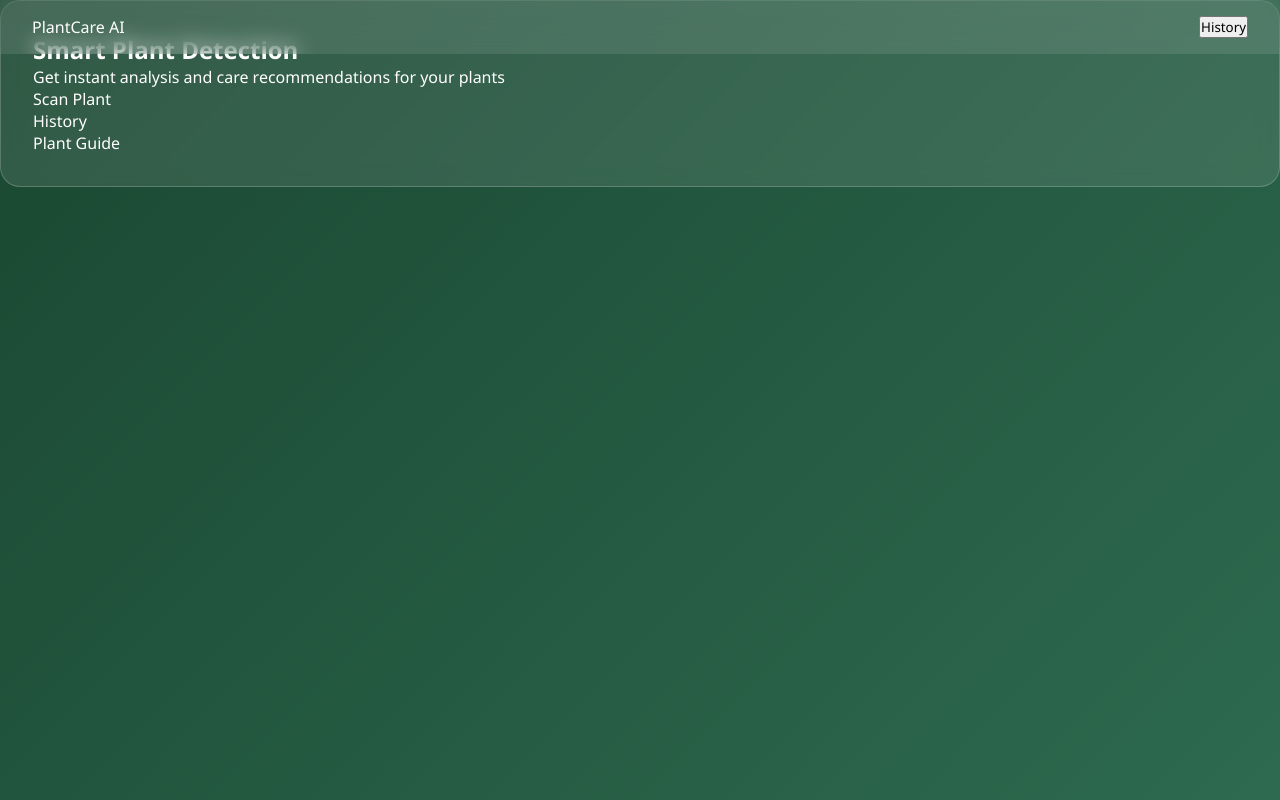
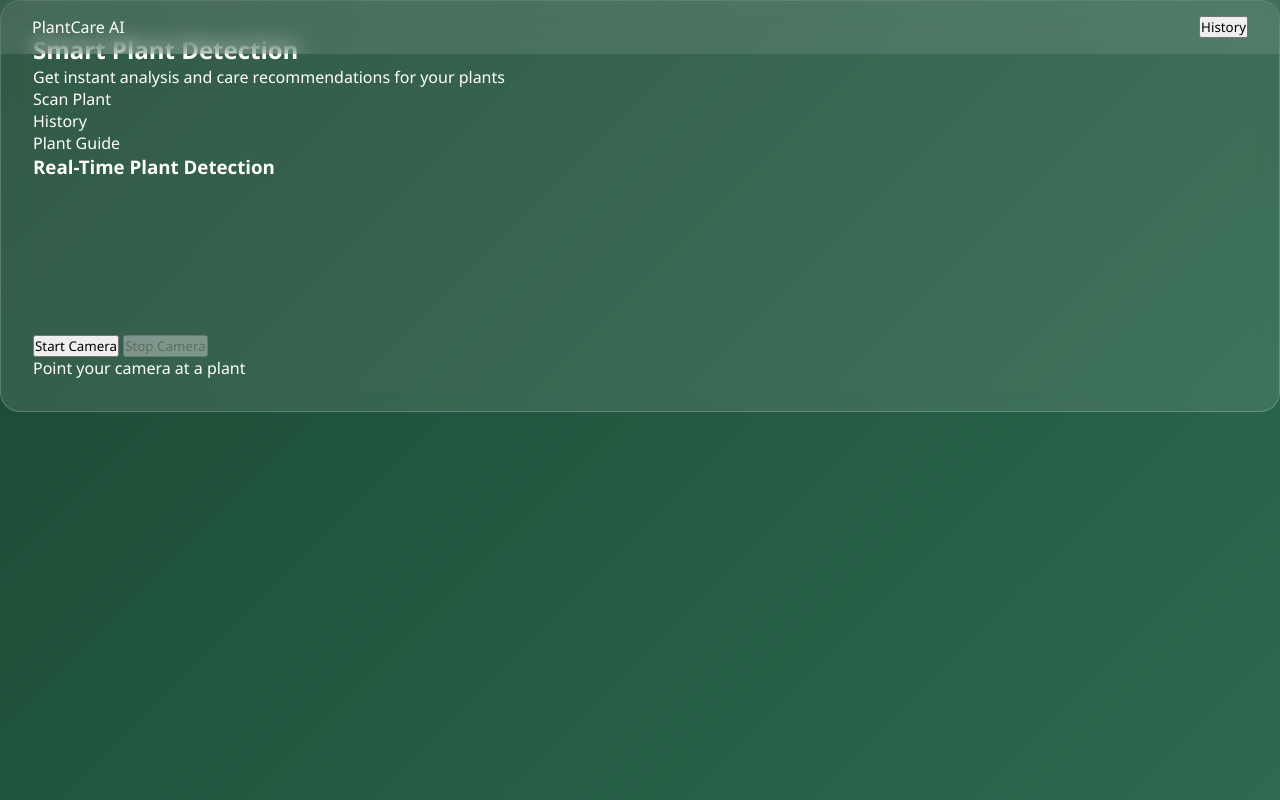
Before and after one commit to Chuthuka/Virtual-Plant-Care-, a plain HTML site: page Virtual-Plant-Care-Guide/index.html in a window 1280 px wide. Drawn offline with Linux system fonts and the light colour scheme.

```diff
--- a/Virtual-Plant-Care-Guide/index.html
+++ b/Virtual-Plant-Care-Guide/index.html
@@ -39,5 +39,19 @@
                     <div>Plant Guide</div>
                 </div>
             </div>
+
+              <div class="camera-container">
+                <i class="fas fa-camera-retro camera-icon"></i>
+                <h3>Real-Time Plant Detection</h3>
+                <video id="video" autoplay playsinline></video>
+                <canvas id="canvas" width="640" height="480" style="display:none;"></canvas>
+                <div class="controls">
+                    <button class="btn" id="startDetect">Start Camera</button>
+                    <button class="btn secondary" id="stopDetect" disabled>Stop Camera</button>
+                </div>
+
+                <p>Point your camera at a plant</p>
+            </div>
+        </div>
 </body>
 </html>
```
